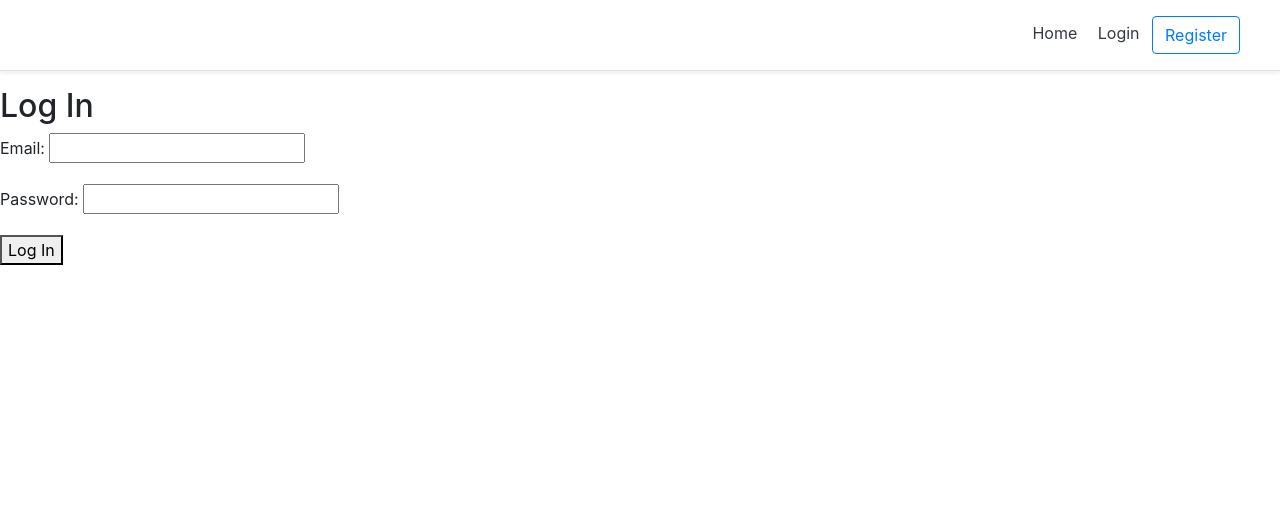
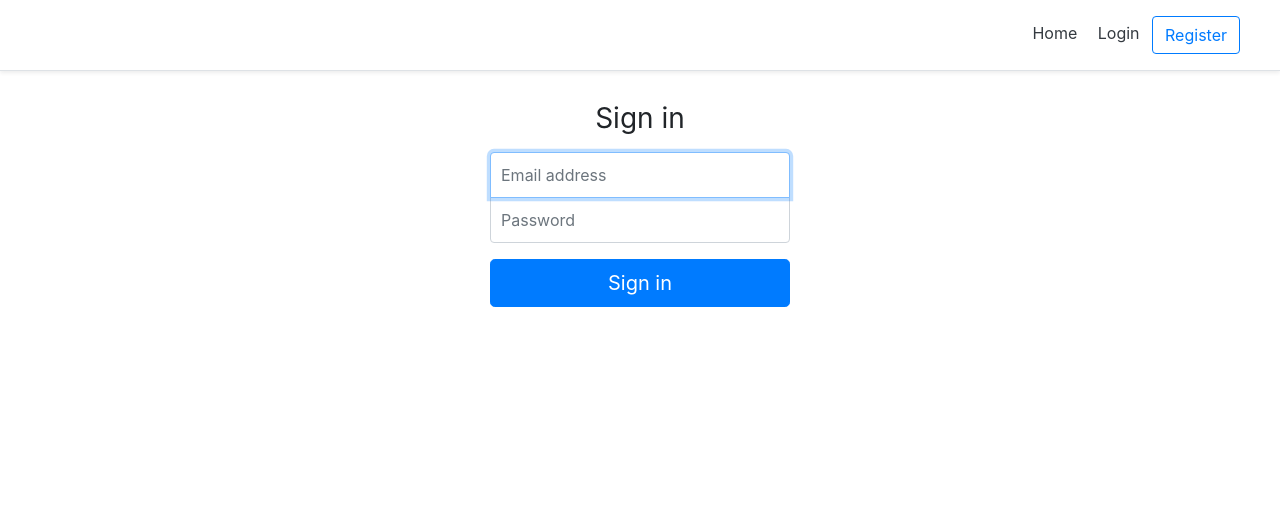
Before and after one commit to rgrupesh/django-site, a Django app: page /login/ in a window 1280 px wide. Shown: the top 506 px of the page. Run offline with Django 3.2, Linux system fonts and the light colour scheme; some libraries are stand-ins or nearby versions.

Commit message:
login, reg, and update screen

```diff
--- a/site/src/account/forms.py
+++ b/site/src/account/forms.py
@@ -20,11 +20,11 @@ class AccountAuthenticationForm(forms.ModelForm):
         fields = ("email", "password")
 
     def clean(self):
-        if self.is_valid:
+        if self.is_valid():
             email = self.cleaned_data["email"]
             password = self.cleaned_data["password"]
             if not authenticate(email=email, password=password):
-                raise forms.ValidationError("Invalid Login")
+                    raise forms.ValidationError("Invalid Login")
 
 class AccountUpdateForm(forms.ModelForm):
 
@@ -39,7 +39,7 @@ class AccountUpdateForm(forms.ModelForm):
                 account = Account.objects.exclude(pk=self.instance.pk).get(email=email)
             except Account.DoesNotExist:
                 return email
-            raise forms.ValidationError(' Email "%s" is already in use.' %account.email)
+            raise forms.ValidationError(' Email "%s" is already in use.' % account)
 
     def clean_username(self):
         if self.is_valid():
@@ -48,4 +48,4 @@ class AccountUpdateForm(forms.ModelForm):
                 account = Account.objects.exclude(pk=self.instance.pk).get(username=username)
             except Account.DoesNotExist:
                 return username
-            raise forms.ValidationError('USername "%s" is already in use.' %account.username)
+            raise forms.ValidationError('USername "%s" is already in use.' % username)
--- a/site/src/account/models.py
+++ b/site/src/account/models.py
@@ -8,7 +8,7 @@ class MyAccountManger(BaseUserManager):
         if not email:
             raise ValueError("User must have email address")
         if not username:
-            raise ValueError("user must have usrname")
+            raise ValueError("user must have username")
 
         user = self.model(
             email = self.normalize_email(email),
@@ -54,8 +54,8 @@ class Account(AbstractBaseUser, PermissionsMixin):
     def __str__(self):
         return self.email
 
-    def has_parm(self, parm, obj = None):
+    def has_perm(self, parm, obj = None):
         return self.is_admin
 
-    def has_module_parms(self,app_label):
+    def has_module_perms(self,app_label):
         return True
--- a/site/src/account/templates/account/login.html
+++ b/site/src/account/templates/account/login.html
@@ -2,28 +2,59 @@
 
 {% block content%}
 
-<h2>Log In</h2>
-<form method="POST">{% csrf_token %}
+<style type="text/css">
+    .form-signin {
+  width: 100%;
+  max-width: 330px;
+  padding: 15px;
+  margin: auto;
+}
+.form-signin .checkbox {
+  font-weight: 400;
+}
+.form-signin .form-control {
+  position: relative;
+  box-sizing: border-box;
+  height: auto;
+  padding: 10px;
+  font-size: 16px;
+}
+.form-signin .form-control:focus {
+  z-index: 2;
+}
+.form-signin input[type="email"] {
+  margin-bottom: -1px;
+  border-bottom-right-radius: 0;
+  border-bottom-left-radius: 0;
+}
+.form-signin input[type="password"] {
+  margin-bottom: 10px;
+  border-top-left-radius: 0;
+  border-top-right-radius: 0;
+}
+.h3{
+    text-align: center;
+}
+</style>
+
+<form class="form-signin" method="POST">{% csrf_token %}
+    <h1 class="h3 mb-3 font-weight-normal">Sign in</h1>
+    <input type="email" name="email" id="inputEmail" class="form-control" placeholder="Email address" required autofocus>
+    <input type="password" name="password" id="inputPassword" class="form-control" placeholder="Password" required>
     {% for field in login_form %}
             <p>
-            {{field.label_tag}}
-            {{field}}
-
-            {% if field.help_text %}
-                <p style="color:grey;">{{field.help_text}}</p>
-            {% endif %}
-
             {% for error in field.errors %}
                 <p style="color:red;">{{error}}</p>
+            {% endfor %}
+            </p>
     {% endfor %}
     {% if login_form.non_field_error %}
         <div style="color:red;">
             <p>{{login_form.non_field_error}}</p>
         </div>
     {% endif %}
-        </p>
-    {% endfor %}
-    <button type="submit">Log In</button>
+
+    <button class="btn btn-lg btn-primary btn-block" type="submit">Sign in</button>
   </form>
 
-{% endblock content%}
+{% endblock content %}
--- a/site/src/account/views.py
+++ b/site/src/account/views.py
@@ -30,12 +30,13 @@
 
     if user.is_authenticated:
         return redirect("home")
+
     if request.POST:
         form = AccountAuthenticationForm(request.POST)
 
         if form.is_valid():
-            email = request.POST["email"]
-            password = request.POST["password"]
+            email = request.POST['email']
+            password = request.POST['password']
             user = authenticate(email=email,password=password)
 
             if user:
@@ -57,7 +58,12 @@
     if request.POST:
         form = AccountUpdateForm(request.POST, instance=request.user)
         if form.is_valid():
+            form.initial = {
+                "email": request.POST["email"],
+                "username": request.POST["username"]
+            }
             form.save()
+        context["success_msg"] = "Updated"
     else:
         form = AccountUpdateForm(
             initial= {
--- a/site/src/templates/base.html
+++ b/site/src/templates/base.html
@@ -15,7 +15,7 @@
         <div class="main">
             {% block content %}
 
-             {% endblock content %}
+            {% endblock content %}
         </div>
         {% include "snippets/footer.html" %}
     </body>
```
Also changed, not shown: site/src/account/templates/account/account.html (+45 -12 lines), site/src/account/templates/account/register.html (+56 -13 lines). Lines whose indentation alone changed are shown as unchanged.
